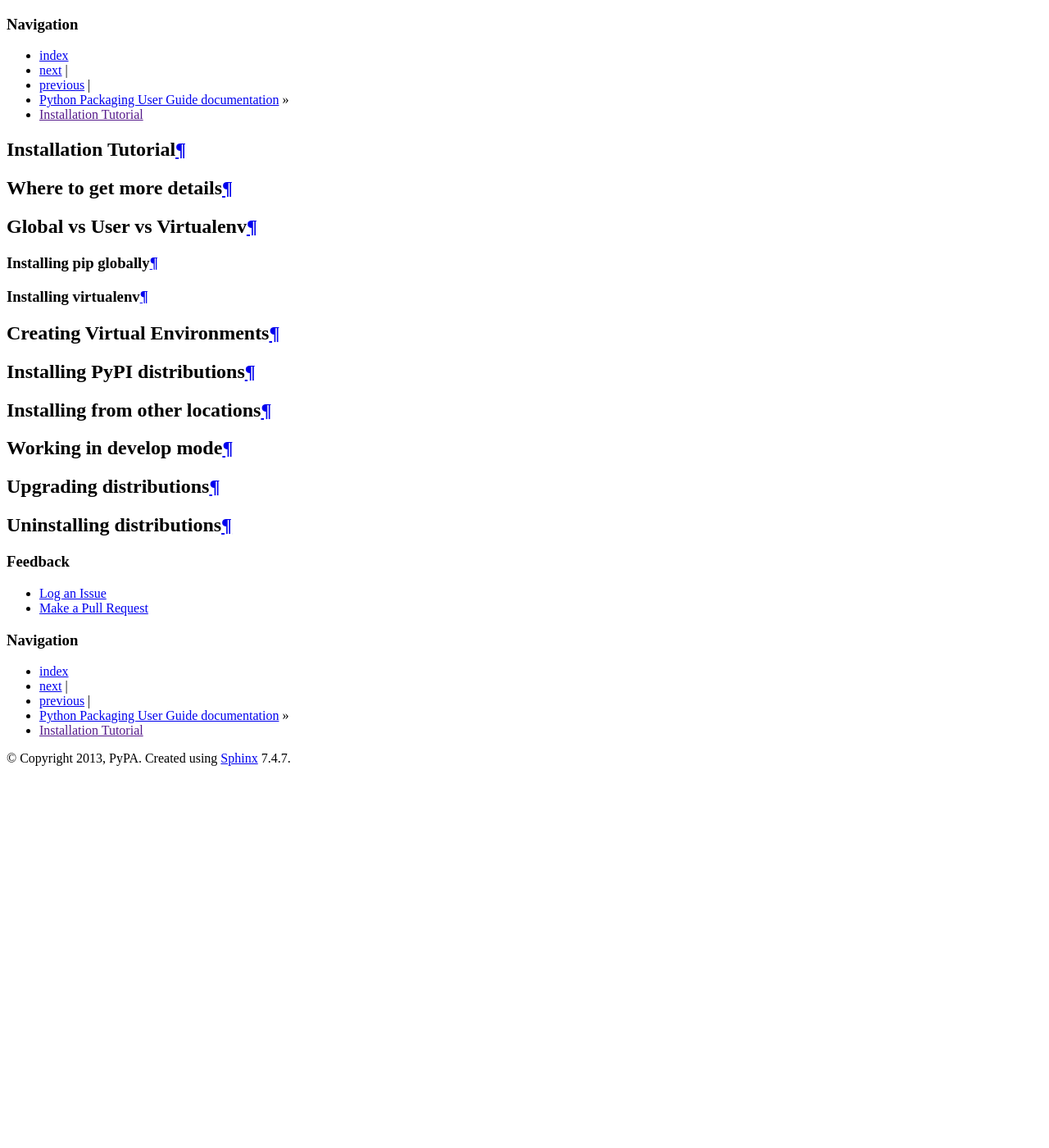
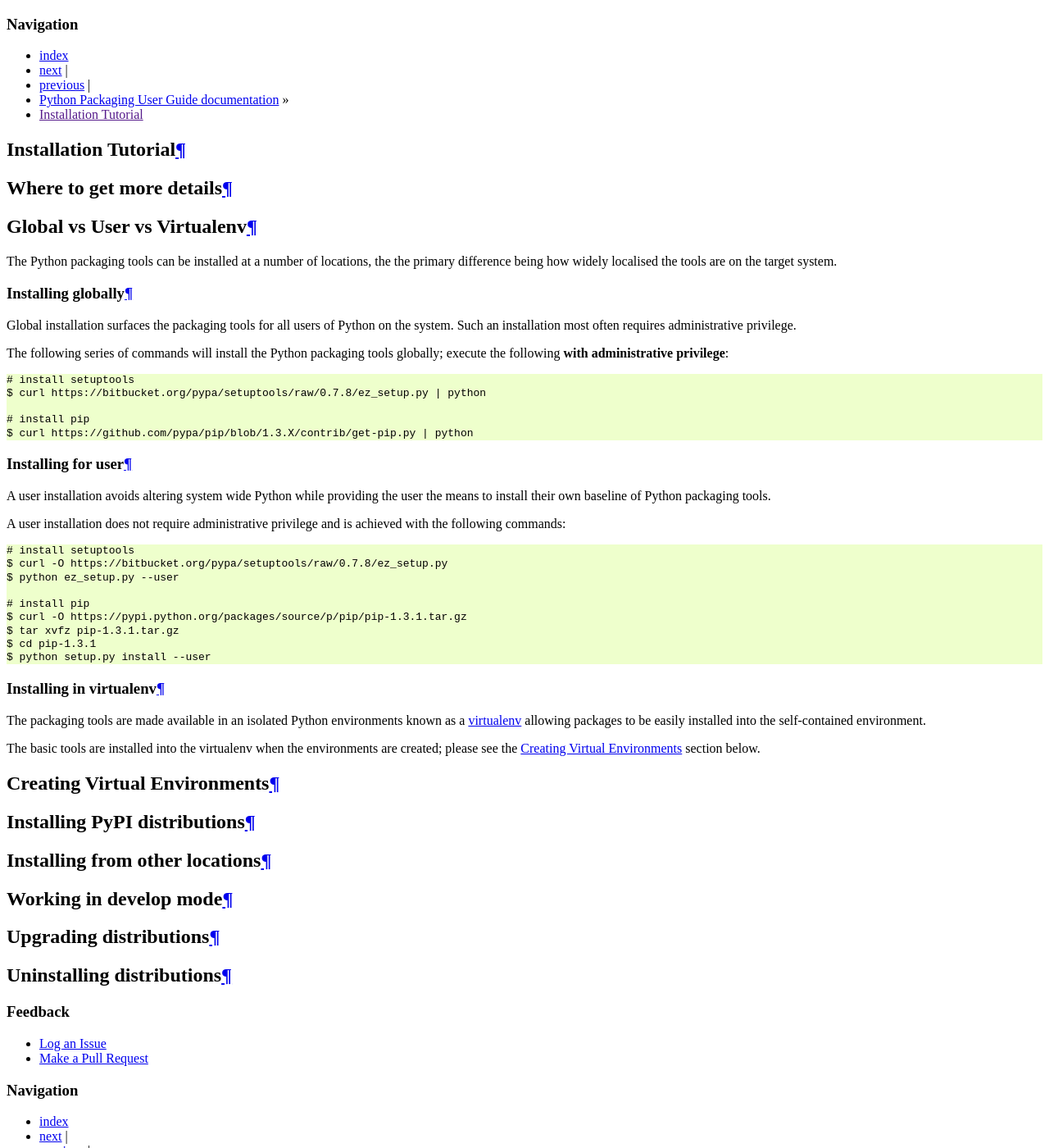
Before and after one commit to pypa/packaging.python.org, a Sphinx documentation site: the page built from source/installation_tutorial.txt, in a window 1280 px wide and 1400 px high. Shown: the whole window at 82% size. Built offline with Sphinx 7.4.7, drawn with Linux system fonts in a browser that asks for light colours.

Commit message:
Add global/user/virtualenv install docs.

```diff
--- a/source/installation_tutorial.txt
+++ b/source/installation_tutorial.txt
@@ -12,13 +12,53 @@ Where to get more details
 Global vs User vs Virtualenv
 ============================
 
+The Python packaging tools can be installed at a number of locations, the
+the primary difference being how widely localised the tools are on the target
+system.
 
-Installing pip globally
-***********************
+Installing globally
+*******************
 
-Installing virtualenv
-*********************
+Global installation surfaces the packaging tools for all users of Python on the
+system. Such an installation most often requires administrative privilege.
 
+The following series of commands will install the Python packaging tools
+globally; execute the following **with administrative privilege**::
+
+ # install setuptools
+ $ curl https://bitbucket.org/pypa/setuptools/raw/0.7.8/ez_setup.py | python
+
+ # install pip
+ $ curl https://github.com/pypa/pip/blob/1.3.X/contrib/get-pip.py | python
+
+Installing for user
+*******************
+
+A user installation avoids altering system wide Python while providing the user
+the means to install their own baseline of Python packaging tools.
+
+A user installation does not require administrative privilege and is achieved
+with the following commands::
+
+ # install setuptools
+ $ curl -O https://bitbucket.org/pypa/setuptools/raw/0.7.8/ez_setup.py
+ $ python ez_setup.py --user
+
+ # install pip
+ $ curl -O https://pypi.python.org/packages/source/p/pip/pip-1.3.1.tar.gz
+ $ tar xvfz pip-1.3.1.tar.gz
+ $ cd pip-1.3.1
+ $ python setup.py install --user
+
+Installing in virtualenv
+************************
+
+The packaging tools are made available in an isolated Python environments
+known as a :ref:`virtualenv` allowing packages to be easily installed into the
+self-contained environment.
+
+The basic tools are installed into the virtualenv when the environments are
+created; please see the `Creating Virtual Environments`_ section below.
 
 Creating Virtual Environments
 =============================
```
